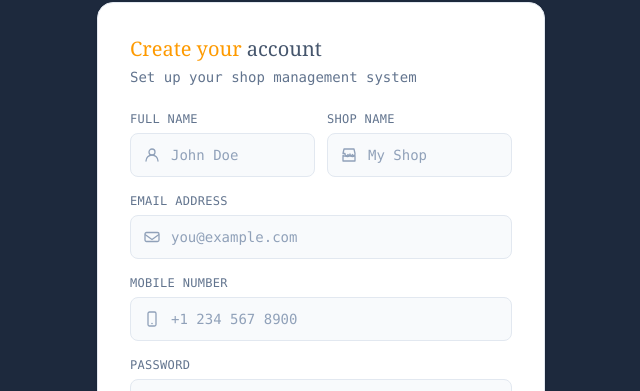
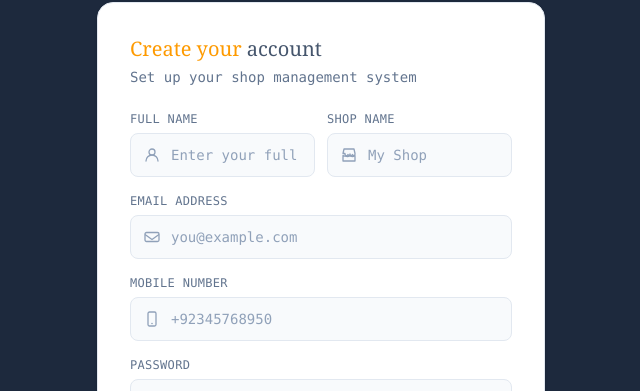
Before and after one commit to AKBARALI-BMW/Material-Shop-Management-System, a React (Vite) app in the folder client/Material_Shop_Management/: page /register in a window 1280 px wide. Shown: the part 108-499 px from the top of the page, without its empty margins (319-959 px from the left). Built offline with nearby package versions, Linux system fonts and the light colour scheme.

Commit message:
add the input placeholder name

```diff
--- a/client/Material_Shop_Management/src/pages/Register.jsx
+++ b/client/Material_Shop_Management/src/pages/Register.jsx
@@ -44,7 +44,7 @@ function Register() {
     if (success) {
       const timer = setTimeout(() => {
         navigate('/login');
-      }, 2000); // Wait 2 seconds to show success message, then navigate
+      }, 2000);
       return () => clearTimeout(timer);
     }
   }, [success, navigate]);
@@ -106,7 +106,7 @@ function Register() {
                   <input
                     type="text"
                     name="name"
-                    placeholder="John Doe"
+                    placeholder="Enter your full name"
                     onChange={handleChange}
                     className="w-full h-11 pl-10 pr-4 text-sm bg-slate-50 border border-slate-200 rounded-lg text-slate-800 placeholder-slate-400 focus:outline-none focus:border-indigo-400 focus:ring-2 focus:ring-indigo-100 transition"
                   />
@@ -166,7 +166,7 @@ function Register() {
                 <input
                   type="tel"
                   name="mobile"
-                  placeholder="+1 234 567 8900"
+                  placeholder="+92345768950"
                   onChange={handleChange}
                   className="w-full h-11 pl-10 pr-4 text-sm bg-slate-50 border border-slate-200 rounded-lg text-slate-800 placeholder-slate-400 focus:outline-none focus:border-indigo-400 focus:ring-2 focus:ring-indigo-100 transition"
                 />
```
